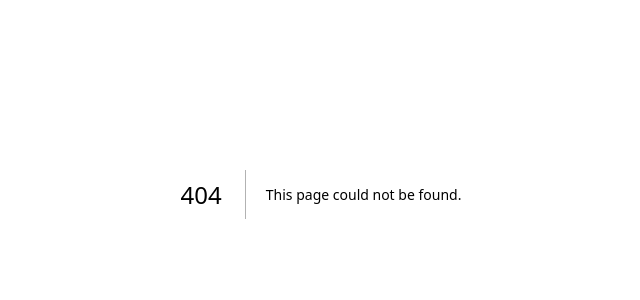
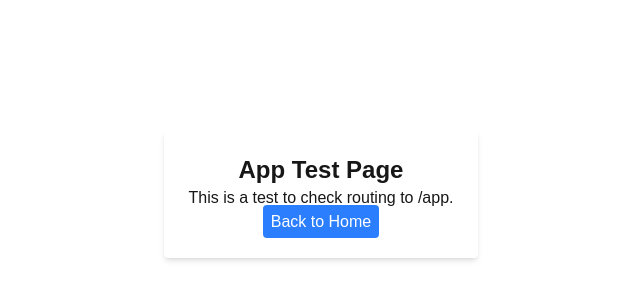
Before and after one commit to oblia/oblia-web-builder, a Next.js app: page /app in a window 1280 px wide. Before the commit this address had no page. Shown: the part 206-506 px from the top of the page, without its empty margins (319-959 px from the left). Built offline with nearby package versions, Linux system fonts and the light colour scheme.

Commit message:
Added debug logs and test /app route

```diff
--- /dev/null
+++ b/app/app/page.tsx
@@ -0,0 +1,14 @@
+'use client';
+
+export default function AppTest() {
+  console.log('App test page rendered at:', new Date().toISOString());
+  return (
+    <div className="flex min-h-screen items-center justify-center">
+      <div className="p-6 bg-white shadow-md rounded text-center">
+        <h1 className="text-2xl font-bold">App Test Page</h1>
+        <p>This is a test to check routing to /app.</p>
+        <a href="/" className="p-2 bg-blue-500 text-white rounded">Back to Home</a>
+      </div>
+    </div>
+  );
+}
--- a/app/page.tsx
+++ b/app/page.tsx
@@ -14,6 +14,9 @@ export default function Home() {
           <Link href="/login" className="p-2 bg-green-500 text-white rounded">
             Log In
           </Link>
+          <Link href="/app" className="p-2 bg-purple-500 text-white rounded">
+            Test App Route
+          </Link>
         </div>
       </div>
     </div>
```
Also changed, not shown: tsconfig.json (+4 -17 lines), app/dashboard/page.tsx (renamed from src/app/dashboard/page.tsx), app/login/page.tsx (renamed from src/app/login/page.tsx), app/signup/page.tsx (renamed from src/app/signup/page.tsx), lib/supabase.ts (renamed from src/lib/supabase.ts).
